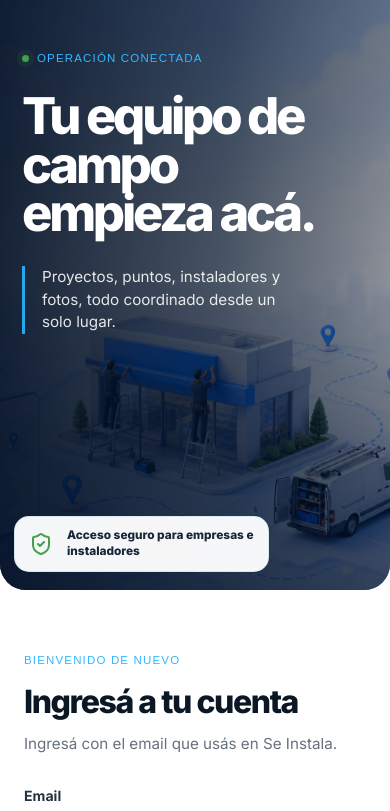
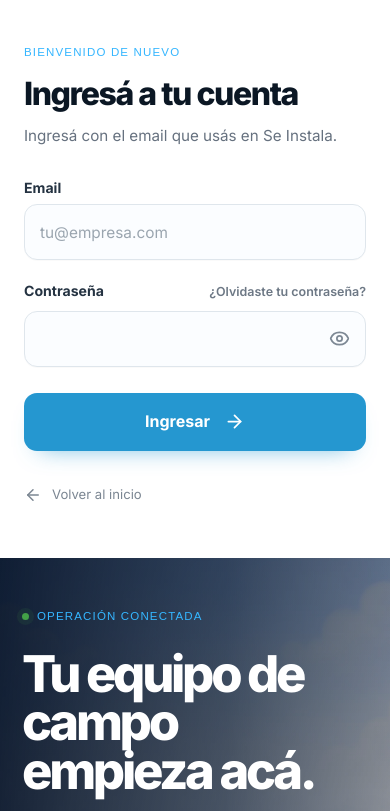
Before and after one commit to DrSaturno/saasinstalaciones, a Next.js app: page /login in a window 390 px wide. Shown: the top 811 px of the page. Built offline with nearby package versions, Linux system fonts and the light colour scheme; no server answers; a web font is replaced by a local one.

Commit message:
fix(auth): restore form-first mobile login

```diff
--- a/app/(auth)/login/login.module.css
+++ b/app/(auth)/login/login.module.css
@@ -387,7 +387,7 @@
 
   .story {
     min-height: clamp(570px, 150vw, 690px);
-    order: 1;
+    order: 2;
     margin: 0 0 18px;
     padding: 44px 26px;
     border-radius: 0 0 26px 26px;
@@ -426,7 +426,7 @@
   }
 
   .formPanel {
-    order: 2;
+    order: 1;
     padding: 46px 24px 48px;
     border-radius: 0;
   }
```
Also changed, not shown: 3 other files (tests, documents, lock files or other folders).
